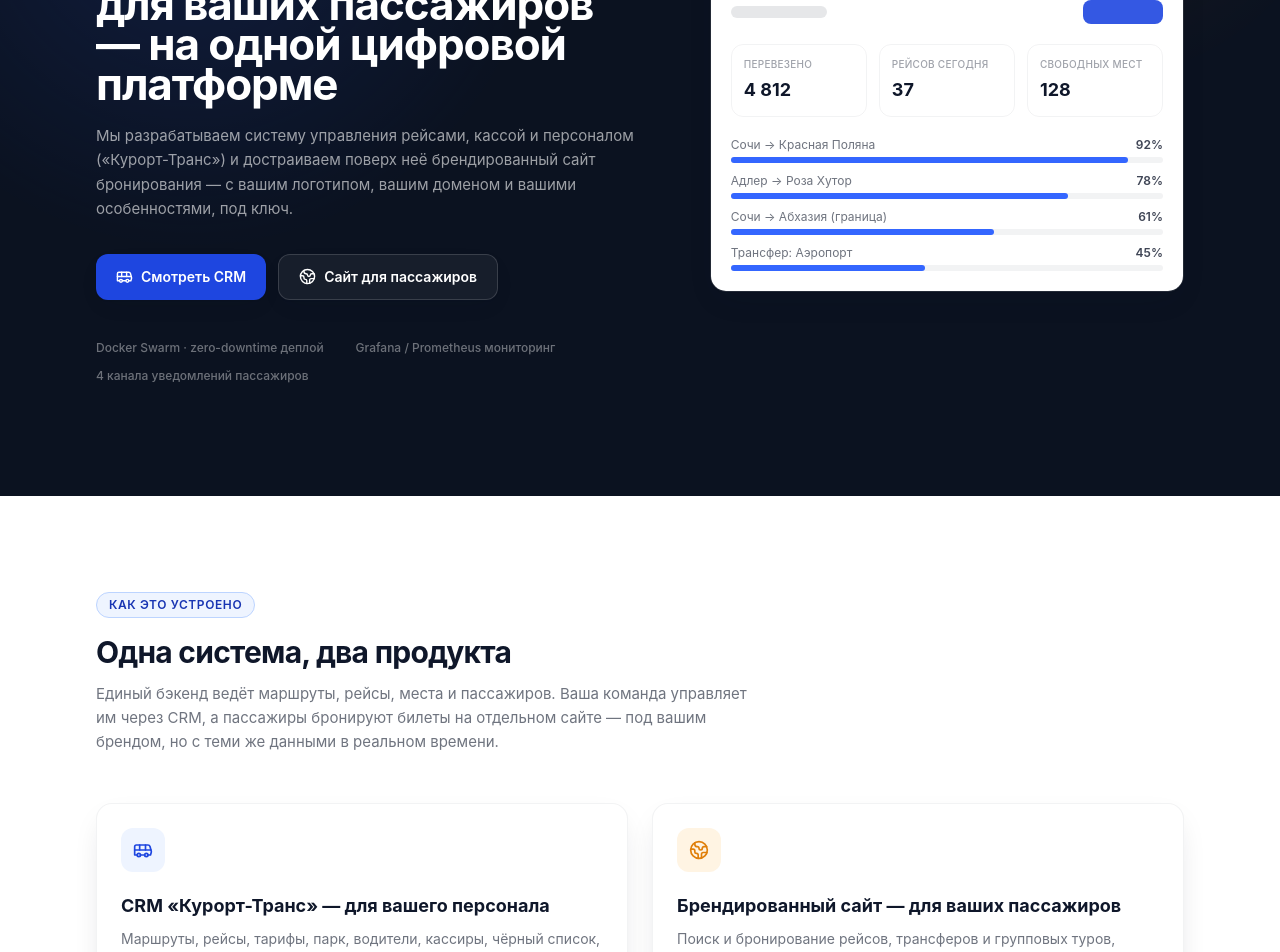
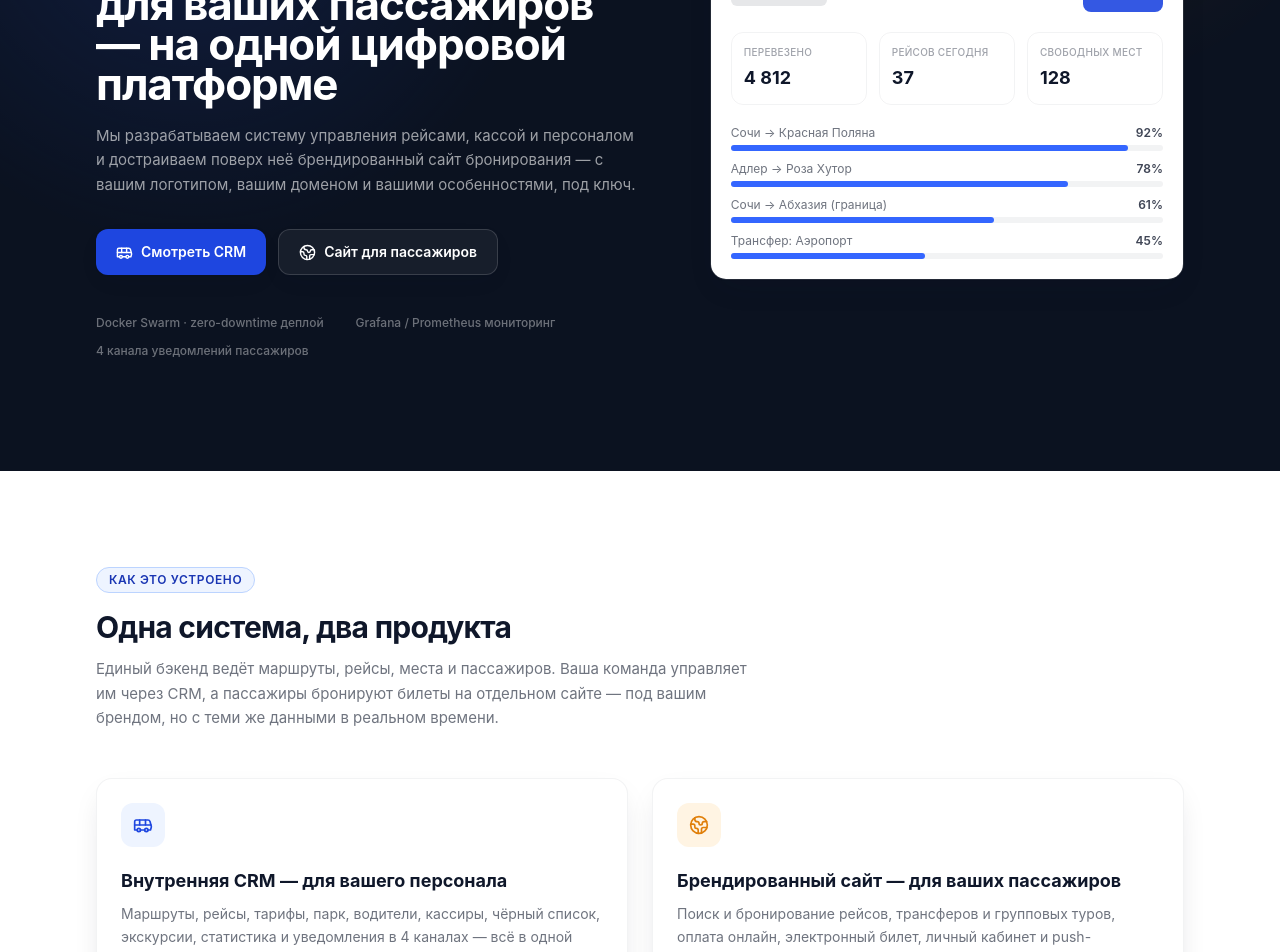
Before and after one commit to EugeneFitzrberg/kt_marketing, a React (Vite) app: page / in a window 1280 px wide. Shown: the part 320-1272 px from the top of the page. Built offline with nearby package versions, Linux system fonts and the light colour scheme.

Commit message:
Убрано лишнее

```diff
--- a/src/components/demo/LiveAccessMatrix.jsx
+++ b/src/components/demo/LiveAccessMatrix.jsx
@@ -1,9 +1,9 @@
 import { useState } from 'react';
 import { Check } from 'lucide-react';
 
-// Портировано из production-кода kurort_trans_web:
-// client/src/components/Operators.js -> AccessRightsSection + OperatorCard.handleRightsChange.
-// Реальные: список прав (те же ключи и подписи, что в CRM) и логика переключения
+// Портировано из production-кода нашей CRM (Operators.js -> AccessRightsSection +
+// OperatorCard.handleRightsChange). Реальные: список прав (те же ключи и подписи,
+// что в CRM) и логика переключения
 // (иммутабельное обновление accessRights по ключу). В проде клик сохраняется
 // запросом к реальной CRM; здесь, без бэкенда, "Сохранить" просто показывает
 // локальное подтверждение. Стилизация — Tailwind вместо checkbox-стилей
--- a/src/components/demo/LiveBlacklistCheck.jsx
+++ b/src/components/demo/LiveBlacklistCheck.jsx
@@ -3,9 +3,9 @@ import InputMask from 'react-input-mask';
 import moment from 'moment';
 import { Ban, CheckCircle2, HelpCircle } from 'lucide-react';
 
-// Логика этого компонента портирована из production-кода kurort_trans_web:
-// client/src/components/BlackList.js -> OperatorBlackList (быстрая проверка
-// номера операторами без доступа к полному списку). Реальные: маска телефона
+// Логика этого компонента портирована из production-кода нашей CRM
+// (BlackList.js -> OperatorBlackList, быстрая проверка номера операторами без
+// доступа к полному списку). Реальные: маска телефона
 // (react-input-mask, тот же формат), форматирование даты через moment, три
 // исхода проверки (в списке / не в списке / неизвестен). Единственная замена —
 // источник данных: в проде это запрос к реальной CRM, здесь — небольшой
--- a/src/pages/Home.jsx
+++ b/src/pages/Home.jsx
@@ -39,9 +39,8 @@ export default function Home() {
             </h1>
             <p className="mt-5 max-w-xl text-[15px] leading-relaxed text-white/60">
               Мы разрабатываем систему управления рейсами, кассой и персоналом
-              («Курорт-Транс») и достраиваем поверх неё брендированный сайт
-              бронирования — с вашим логотипом, вашим доменом и вашими
-              особенностями, под ключ.
+              и достраиваем поверх неё брендированный сайт бронирования — с
+              вашим логотипом, вашим доменом и вашими особенностями, под ключ.
             </p>
             <div className="mt-8 flex flex-col gap-3 sm:flex-row">
               <Link to="/crm" className="btn-primary">
@@ -125,7 +124,7 @@ export default function Home() {
                   <Bus size={20} />
                 </div>
                 <h3 className="mt-5 text-lg font-bold text-ink-900">
-                  CRM «Курорт-Транс» — для вашего персонала
+                  Внутренняя CRM — для вашего персонала
                 </h3>
                 <p className="mt-2 text-sm leading-relaxed text-ink-900/60">
                   Маршруты, рейсы, тарифы, парк, водители, кассиры, чёрный список,
```
